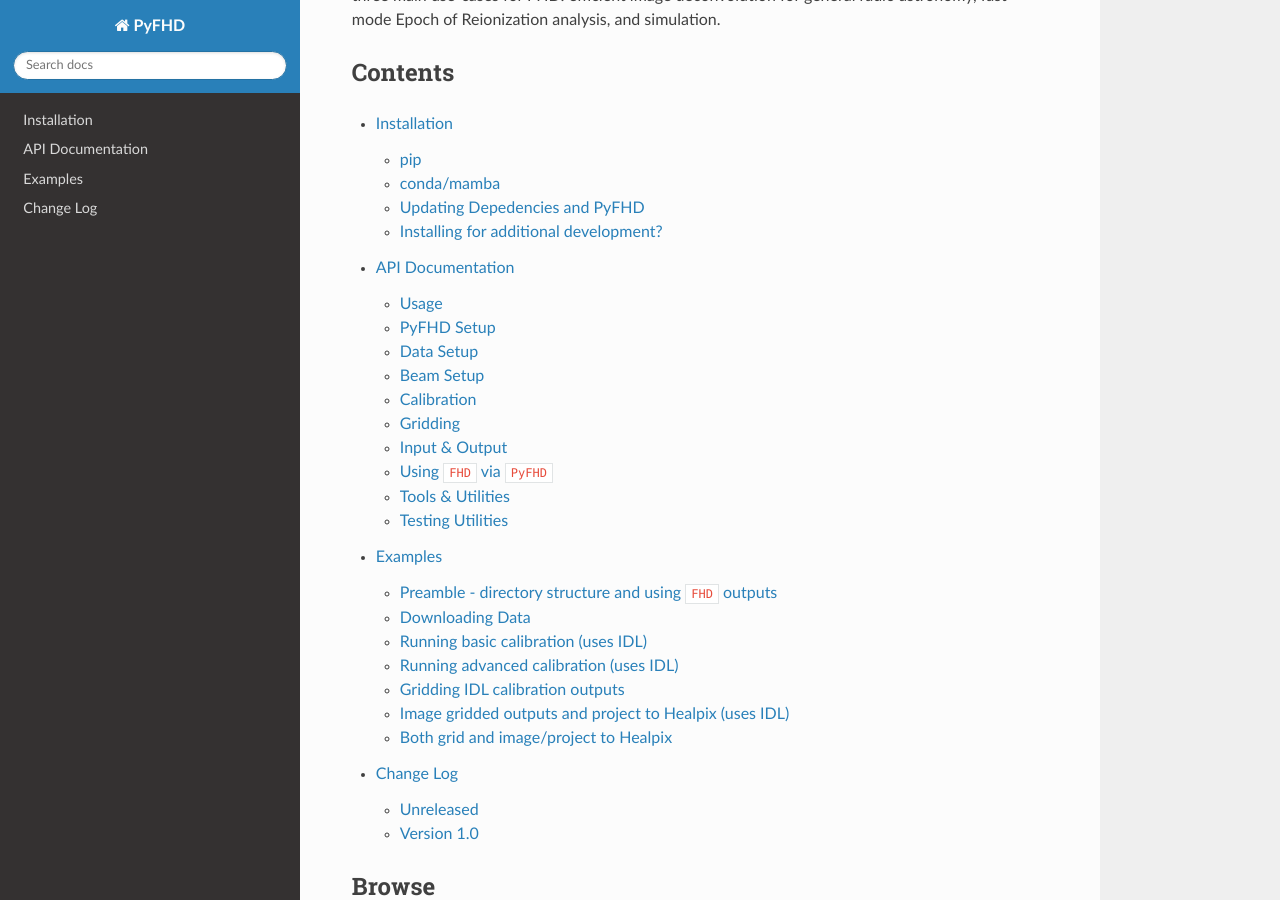
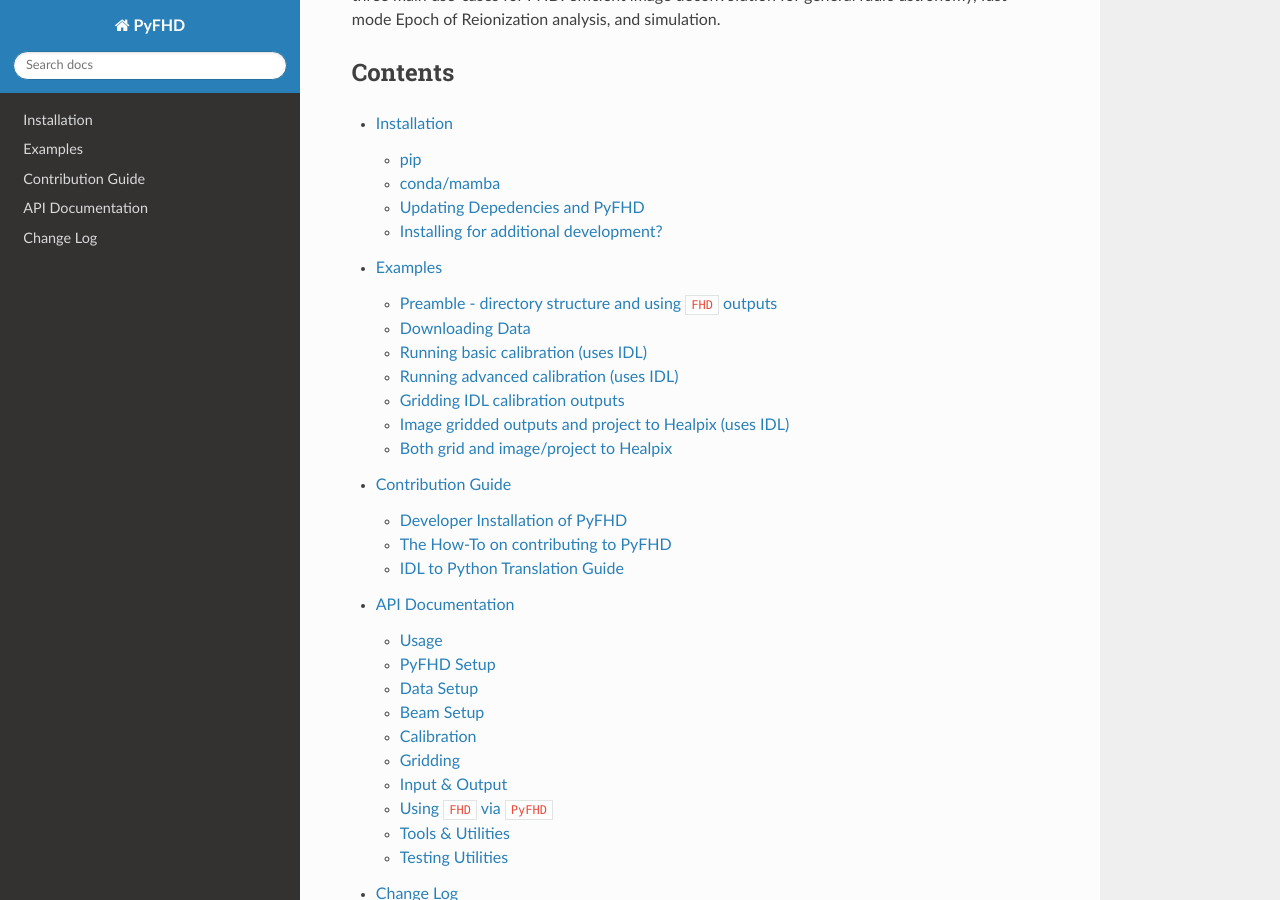
Before and after one commit to ADACS-Australia/PyFHD, a Sphinx documentation site: the page built from docs/source/index.rst, in a window 1280 px wide and 900 px high, scrolled down 397 px. Built offline with Sphinx 7.4.7 and the Read the Docs theme 2.0.0, drawn with Linux system fonts in a browser that asks for light colours; some of the changed lines change nothing that is shown.

Commit message:
Started contribution_guide

````diff
--- /dev/null
+++ b/docs/source/develop/contribution_guide.md
@@ -0,0 +1,96 @@
+# Contribution Guide
+
+Welcome to your one stop shop for all the tips, tricks, best practices and HOW-TOs on contributing to `PyFHD`. This guide was made in an effort to keep `PyFHD` documented and maintainable encouraging all new and experienced people to follow best practices.
+
+## Developer Installation of PyFHD
+
+If you're a developer of PyFHD, welcome to the club!
+
+For development purposes I personally recommend using `mamba` or `conda` as changing your Python version when you need to is much easier than using `venv` for such purposes. Alternatively, if you wish to add features to `PyFHD` or eventually decide you have the need for speed and want modules made from other languages in there such as C/C++/Fortran/Julia etc. `mamba` /`conda` make it easier to install compilers or tools (even CUDA).
+
+Here's how you install `PyFHD` for development purposes:
+
+1. Clone and change directory into the `PyFHD` repo:
+    ```bash
+    git clone https://github.com/ADACS-Australia/PyFHD && cd PyFHD
+    ```
+2. Create a `pyfhd` virtual environment and automatically install the required dependencies
+   ```bash
+   conda env create --file environment.yml
+   ```
+3. Install PyFHD
+    ```{important}
+    The most important difference between a standard install and a developer install is in this step the `-e` in the command makes the package editable, meaning new runs of `PyFHD` will interact with the changes you make without having to reinstall `PyFHD` via pip for every change.
+    ```
+    ```bash
+    pip install -e .
+    ```
+
+4. Verify the installation using the version command
+    ```bash
+    pyfhd -v
+       ________________________________________________________________________
+       |    ooooooooo.               oooooooooooo ooooo   ooooo oooooooooo.    |
+       |    8888   `Y88.             8888       8 8888    888   888     Y8b    |
+       |    888   .d88' oooo    ooo  888          888     888   888      888   |
+       |    888ooo88P'   `88.  .8'   888oooo8     888ooooo888   888      888   |
+       |    888           `88..8'    888          888     888   888      888   |
+       |    888            `888'     888          888     888   888     d88'   |
+       |    o888o            .8'     o888o        o888o   o888o o888bood8P'    |
+       |                 .o..P'                                                |
+       |                `Y8P'                                                  |
+       |_______________________________________________________________________|
+
+       Python Fast Holographic Deconvolution
+
+       Translated from IDL to Python as a collaboration between Astronomy Data and Computing Services (ADACS)
+       and the Epoch of Reionisation (EoR) Team.
+
+       Repository: https://github.com/ADACS-Australia/PyFHD
+
+       Documentation: https://pyfhd.readthedocs.io/en/latest/
+
+       Version: 1.0
+
+       Git Commit Hash: b77d18d0ef640297264ce700696d75aa4ff5ea82
+    ```
+
+## The How-To on contributing to PyFHD
+
+The below part of the guide will cover how to contribute to PyFHD, we'll go over creating a new function from scratch for `PyFHD`. We're going to use the examples of the `PyFHD.pyfhd_tools.pyfhd_utils.histogram` function because it's one of the best examples I've got for an excellent contribution to `PyFHD`. So let's go over making the histogram function for `PyFHD`, with each step focusing on best practices and the practices used in PyFHD.Many of the best practices applied in `PyFHD` are useful for any projet you're doing, so if you're new to programming and development in general, I hope you find these docs useful to you.
+
+### Has someone invented the wheel?
+
+The very first question you should ask yourself before making a new function is, do you need to or has someone already created it?
+
+Take the `histogram` function for example, are you wondering why we did a histogram function?
+
+After all, `IDL's` histogram function can be done using a combination of `np.histogram` and the reverse indices can technically be done using many indexing functions available in NumPy as well. Well it turns out the NumPy functions like `np.histogram` suffer from a fatal flaw, they're awfully slow with large arrays, and this isn't necessarily their fault either, NumPy (rightly for their particular case) prioritised compatibility over raw speed. Other than speed, a function needed to be made to create the reverse indices part of `IDL's` histogram anyway as there is no `SciPy` or `NumPy` equivalent. As such it was decided to rewrite the histogram from scratch with speed as the priority given that `histogram` in `PyFHD` get's called hundreds, maybe hundreds of times.
+
+To summarise, only make a new function if it hasn't been made before, or the ones that do exist do not meet your requirements. The requirements initally should not include speed unless you know before hand that the function is going to be called a lot or in a loop.
+
+If you're wondering what to do in the case that the function is in a library/package that is no longer being supported anymore? It's likely you'll need to remake it at some stage, and depending on the license of the original library/package, you might be able to copy and paste the function into PyFHD (ideally with acknowledgements to the original library/package).
+
+### Making a new function
+
+You've decided PyFHD needs a new function, hooray!
+
+The next question you ought to ask yourself is where to put it. `PyFHD` has a directory setup where any functions that are used by certain parts of the `PyFHD` pipeline are stored in named directories. For example any function used exclusively for `gridding` ends up in the gridding directory, either as a new file or in the `gridding_utils.py` file. If the function will be used in all areas of `PyFHD` then and **only** then should you put the function inside the `pyfhd_tools/pyfhd_utils.py` file.
+
+If you think it's the start of a new part of the pipeline, then create a new directory, and inside that new directory you must also create an `__init__.py` file. The `__init__.py` file tells Python this is a part of the package and to look there for new modules, the `__init__.py` can be completely empty if you have no use for it.
+
+From there I'll leave it upto you, time to put that function from your head to a screen.
+
+### Documenting and Typing the new function
+
+
+
+### Testing the new function
+
+### The Need for Speed
+
+### Adding your new function to the Changelog
+
+### Pull Request for your new function
+
+## IDL to Python Translation Guide
--- a/docs/source/index.rst
+++ b/docs/source/index.rst
@@ -29,8 +29,9 @@
    :maxdepth: 2
 
    installation/installation
+   examples/examples
+   develop/contribution_guide
    documentation/documentation
-   examples/examples
    changelog/changelog
 
 Browse
````
